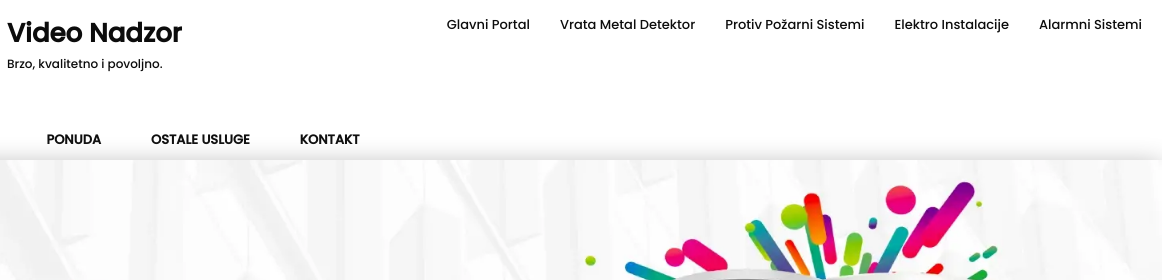
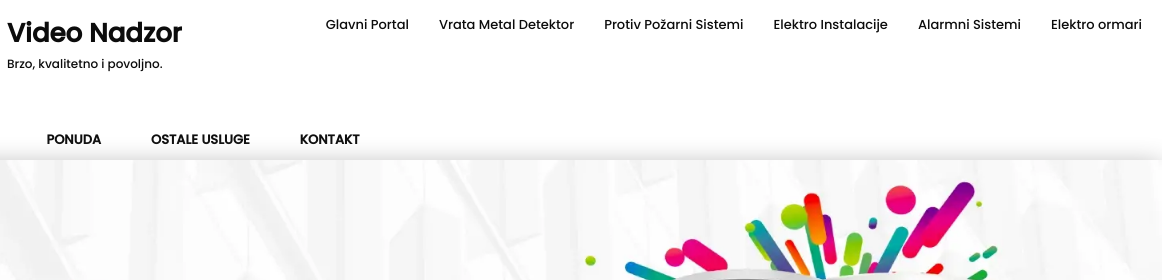
Before and after one commit to MaximusWebRs/VideoNadzor, a plain HTML site: page index.html in a window 1280 px wide. Shown: the top 280 px of the page, 118-1280 px from the left. Drawn offline with nearby package versions, Linux system fonts and the light colour scheme.

Commit message:
Update index.html

```diff
--- a/index.html
+++ b/index.html
@@ -45,6 +45,9 @@ https://cdn.jsdelivr.net/npm/js-cookie@3.0.5/dist/js.cookie.min.js
                 <a href="https://maximuswebrs.github.io/AlarmniSistemi">
                     Alarmni Sistemi
                 </a>
+                <a href="https://maximuswebrs.github.io/ElektroOrmari">
+                    Elektro ormari
+                </a>
             </nav>
             <div id="header-websites-menu-button">
                 <img id="header-websites-menu-open" class="active" src="images/icons/globe.webp">
@@ -65,6 +68,9 @@ https://cdn.jsdelivr.net/npm/js-cookie@3.0.5/dist/js.cookie.min.js
                 </a>
                 <a href="https://maximuswebrs.github.io/AlarmniSistemi">
                     Alarmni Sistemi
+                </a>
+                <a href="https://maximuswebrs.github.io/ElektroOrmari">
+                    Elektro ormari
                 </a>
             </nav>
         </div>
@@ -403,6 +409,9 @@ https://cdn.jsdelivr.net/npm/js-cookie@3.0.5/dist/js.cookie.min.js
             <a href="https://maximuswebrs.github.io/AlarmniSistemi">
                 Alarmni Sistemi
             </a>
+            <a href="https://maximuswebrs.github.io/ElektroOrmari">
+                Elektro ormari
+            </a>
         </nav>
     </footer>
 </body>
```
